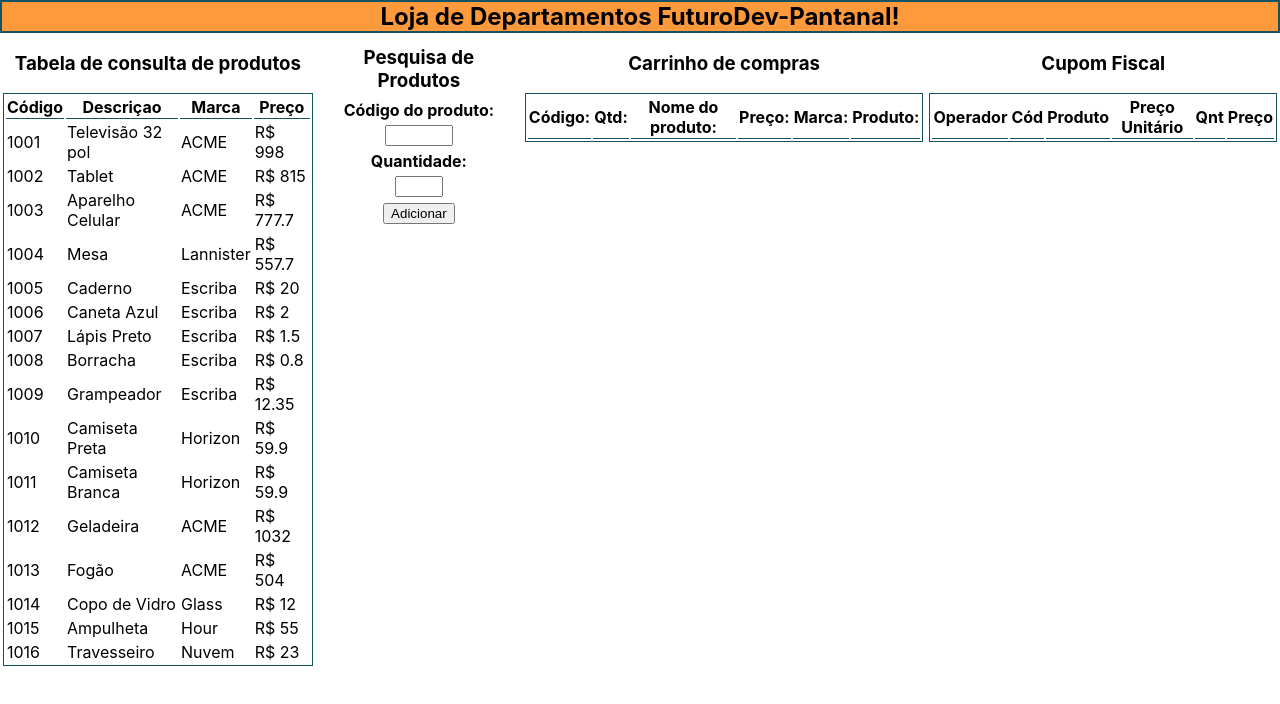
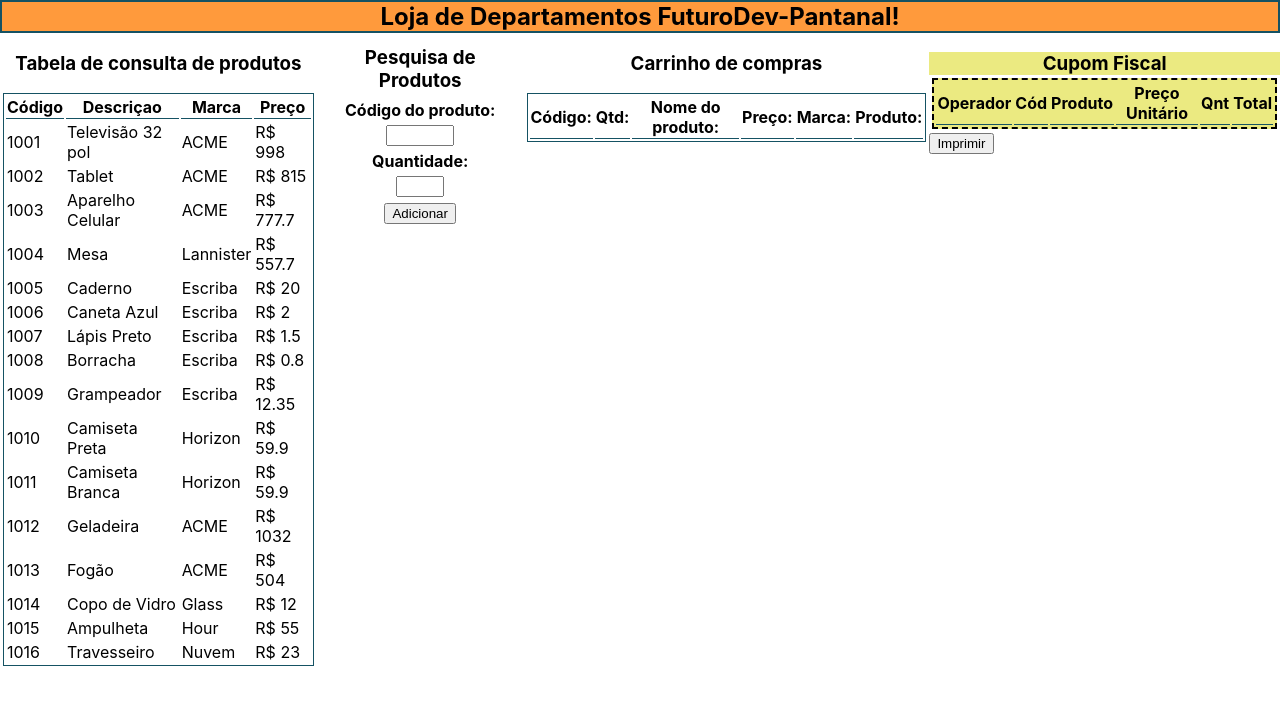
Before and after one commit to Eduardo-Camillo/projeto-modulo-1, a React (Create React App) app: page / in a window 1280 px wide. Shown: the top 704 px of the page. Built offline with nearby package versions, Linux system fonts and the light colour scheme.

Commit message:
Fix - Arruma looping infinito no cupom fiscal

```diff
--- a/src/App.js
+++ b/src/App.js
@@ -32,7 +32,7 @@ function App() {
       <Cabecalho />
       <div className='App-container'>
         <ListaProdutos produtos={produtos} />
-        <PesquisarProduto produtos={produtos} setProduto={setProduto} />
+        <PesquisarProduto produtos={produtos} setProduto={setProduto} produto={produto} />
         <CarrinhoCompras produto={produto} />
         <CupomFiscal produto={produto} />
       </div>
--- a/src/components/CarrinhoCompras/index.js
+++ b/src/components/CarrinhoCompras/index.js
@@ -6,6 +6,7 @@ export default function CarrinhoCompras({ produto }) {
         <div>
             <h3>Carrinho de compras</h3>
             <table>
+
                 <thead>
                     <tr>
                         <th>Código:</th>
@@ -26,7 +27,7 @@ export default function CarrinhoCompras({ produto }) {
                                     <td>{val.descricao}</td>
                                     <td>R$ {val.preco}</td>
                                     <td>{val.marca}</td>
-                                    <td><img src={val.imagem} style={{ width: '100px' }} alt={val.descricao} /></td>
+                                    <td><img src={val.imagem} className='imgproduto' alt={val.descricao} /></td>
                                     <button>Deletar</button>
                                 </tr>
                             )
--- a/src/components/CarrinhoCompras/styles.css
+++ b/src/components/CarrinhoCompras/styles.css
@@ -0,0 +1,3 @@
+.imgproduto {
+    width: 100px;
+}
--- a/src/components/CupomFiscal/index.js
+++ b/src/components/CupomFiscal/index.js
@@ -1,33 +1,20 @@
-import { useCallback, useEffect, useState } from 'react';
 import './styles.css';
 
 
 
 export default function CupomFiscal({ produto }) {
 
-    const [novoProduto, setNovoProduto] = useState([]);
-
-    const Multiplicaçao = useCallback(() => {
-        produto.map((val, key) => {
-            const { preco, qnt } = val;
-            const total = preco * Number(qnt);
-
-            val.total = total.toFixed(2);
-            return setNovoProduto([...novoProduto, val]);
-
-        })
-
-    }, [produto]);
-
-
-    useEffect(() => {
-        Multiplicaçao();
-
-    },)
+    const multiplicaçao = (produto) => {
+        const { preco, qnt } = produto;
+        const total = preco * Number(qnt);
+        produto.total = total.toFixed(2);
+        return produto;
+    }
     return (
         <body>
-            <h3>Cupom Fiscal</h3>
-            <table>
+
+            <h3 className='Cabecalho-cupom'>Cupom Fiscal</h3>
+            <table className='Cupom-fiscal'>
                 <thead>
                     <tr>
                         <th>Operador</th>
@@ -35,12 +22,14 @@ export default function CupomFiscal({ produto }) {
                         <th>Produto</th>
                         <th>Preço Unitário</th>
                         <th>Qnt</th>
-                        <th>Preço</th>
+                        <th>Total</th>
                     </tr>
                 </thead>
                 <tbody>
                     {
-                        novoProduto.map((val, key) => {
+                        produto.map((val, key) => {
+                            const total = val.preco * Number(val.qnt);
+                            val.total = total.toFixed(2);
                             return (
                                 <tr key={key}>
                                     <td>O.p</td>
@@ -53,8 +42,11 @@ export default function CupomFiscal({ produto }) {
                             )
                         })
                     }
+
                 </tbody>
+
             </table>
+            <button className='imprimir'>Imprimir</button>
         </body>
     )
 }
--- a/src/components/CupomFiscal/styles.css
+++ b/src/components/CupomFiscal/styles.css
@@ -0,0 +1,10 @@
+.Cupom-fiscal{
+    background-color: #EBEA81;
+    text-align: center;
+    border: 2px dashed black;
+    margin: 3px;
+}
+.Cabecalho-cupom{
+    background-color: #EBEA81;
+    margin-bottom: 0px;
+}
--- a/src/components/PesquisarProduto/index.js
+++ b/src/components/PesquisarProduto/index.js
@@ -1,21 +1,28 @@
 import { useEffect, useRef, useState } from 'react';
 import './styles.css';
 
-export default function PesquisarProduto({ produtos, setProduto }) {
+export default function PesquisarProduto({ produtos, setProduto, produto }) {
 
     const inputCodigoRef = useRef();
     const inputQuantidadeRef = useRef();
-    const [prevValue, setPrevValue] = useState([]);
     const [atualizado, setAtualizado] = useState(false);
     const [atualizado2, setAtualizado2] = useState(false);
     const [atualizado3, setAtualizado3] = useState(false);
 
     function handleAdicionar(e) {
         e.preventDefault();
-        const produto = produtos.find((produto) => (produto.codigo) == inputCodigoRef.current.value);
+        const produtoEsc = produtos.find((produto) => (produto.codigo) === +inputCodigoRef.current.value);
         const { current: { value } } = inputQuantidadeRef;
+        const jaExiste = 'Vazio';
+        if (produto.length > 0) {
+            const existente = produto.some((existe) => existe.codigo === +inputCodigoRef.current.value);
+            if (existente) {
+                alert('Produto já está no carrinho de compras');
+                return;
+            }
+        }
 
-        if (!produto && !value) {
+        if (!produtoEsc && !value) {
             setAtualizado(true);
             setAtualizado2(false);
             setAtualizado3(false);
@@ -30,7 +37,7 @@ export default function PesquisarProduto({ produtos, setProduto }) {
             inputQuantidadeRef.current.value = '';
 
 
-        } else if (!produto) {
+        } else if (!produtoEsc) {
             setAtualizado(false);
             setAtualizado2(false);
             setAtualizado3(true)
@@ -38,24 +45,21 @@ export default function PesquisarProduto({ produtos, setProduto }) {
             inputQuantidadeRef.current.value = '';
 
 
-        }
-        else {
-            produto.qnt = value
-            setPrevValue([...prevValue, produto])
-
+        } else if (jaExiste === 'Vazio') {
+            produtoEsc.qnt = value
+            setProduto([...produto, produtoEsc])
             inputCodigoRef.current.value = '';
             inputQuantidadeRef.current.value = '';
+            setAtualizado(false);
+            setAtualizado2(false);
+            setAtualizado3(false);
 
         }
 
     }
 
     useEffect(() => {
-        setProduto(prevValue);
-        setAtualizado(false);
-        setAtualizado2(false);
-        setAtualizado3(false);
-    }, [prevValue])
+    })
 
 
     return (
```
